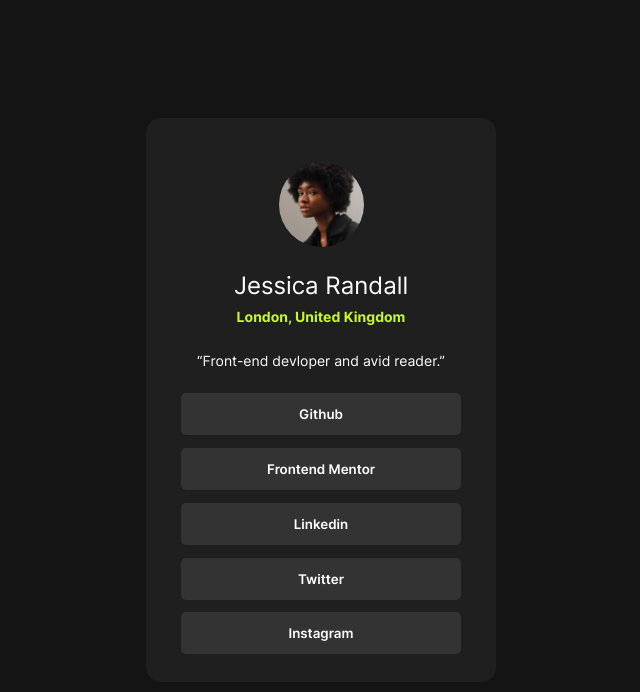
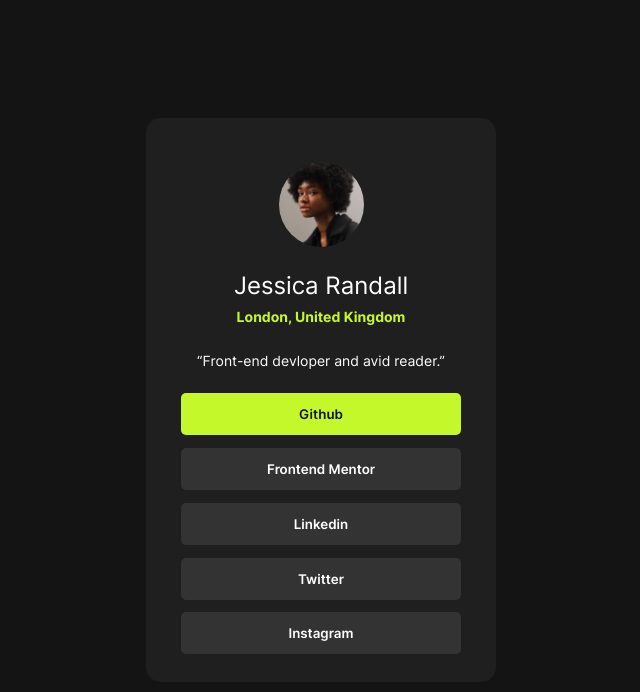
Before and after one commit to Edixlk/social-links-profile, a plain HTML site: page index.html in a window 1280 px wide. In both pictures the pointer is over the button "Github". Shown: the whole page, without its empty margins (319-959 px from the left). Drawn offline with Linux system fonts and the light colour scheme.

Commit message:
added hover effect to buttons

```diff
--- a/main.css
+++ b/main.css
@@ -102,3 +102,9 @@
     background-color: var(--Grey-700);
     cursor: pointer;
 }
+
+
+.usr-links button:hover {
+    background-color: var(--Green);
+    color: var(--Grey-900);
+}
```
Also changed, not shown: 1 other file.
